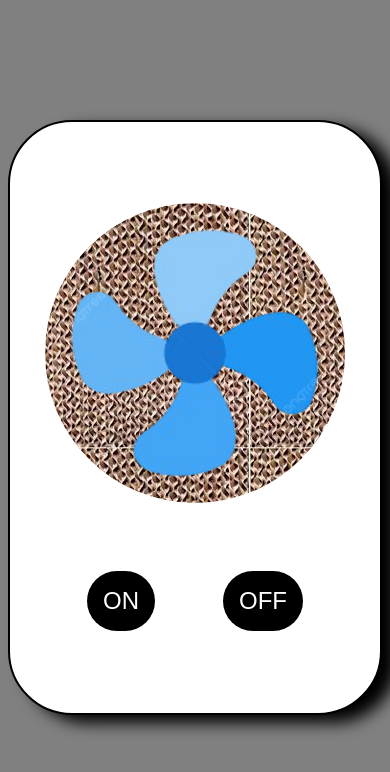
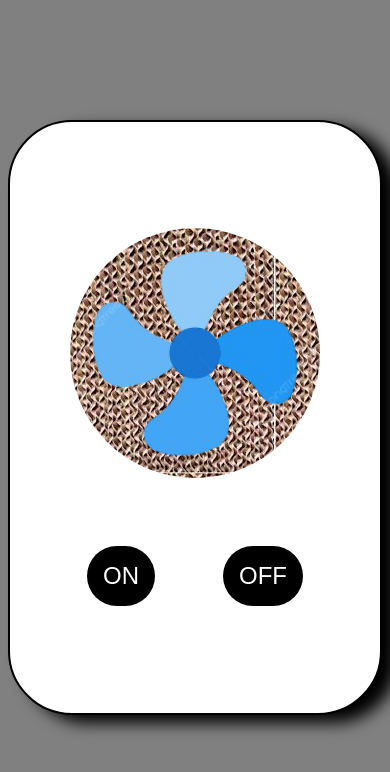
Before and after one commit to vishnuchoudhary764/cooler-fan, a plain HTML site: page index.html in a window 390 px wide. Drawn offline with Linux system fonts and the light colour scheme.

Commit message:
Update 1.css
edit

```diff
--- a/1.css
+++ b/1.css
@@ -24,6 +24,9 @@ body{
                 height:70vh;
                 width:100vw;
             }
+          .fan{
+    width:250px}
+
 
         }
         img{
```
